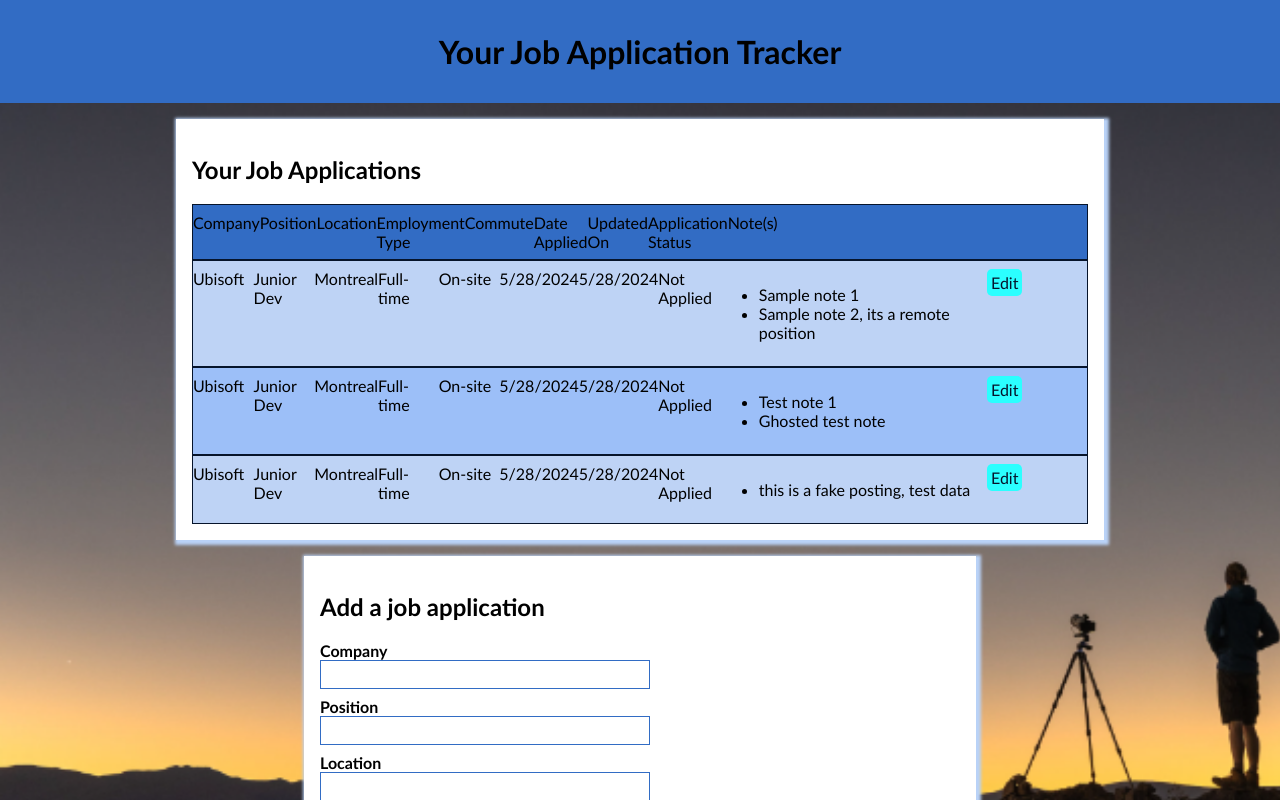
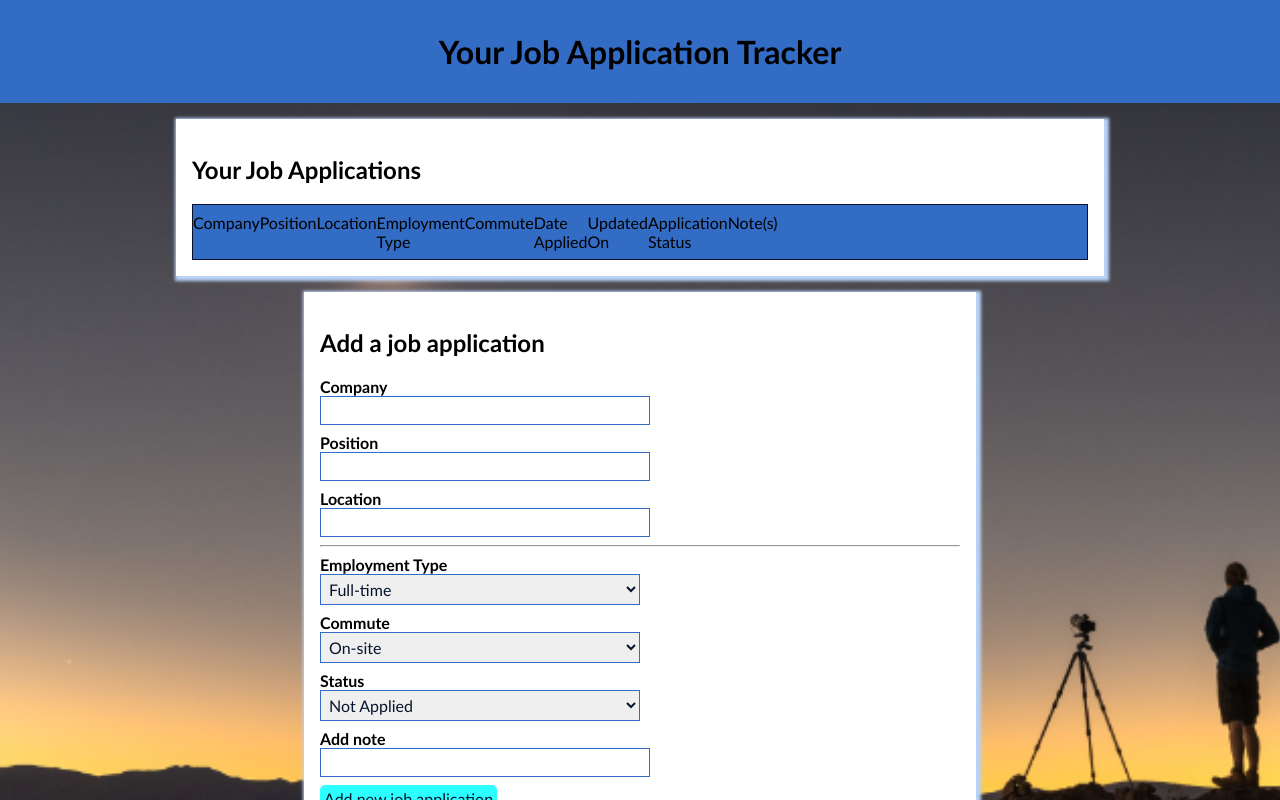
Before and after one commit to revive-mejett/job-application-tracker, an Angular app in the folder job-app-tracker/: page / in a window 1280 px wide. Shown: the top 800 px of the page. Built offline with nearby package versions, Linux system fonts and the light colour scheme.

Commit message:
saves job apps to local storage

```diff
--- a/job-app-tracker/src/app/home/home.component.ts
+++ b/job-app-tracker/src/app/home/home.component.ts
@@ -26,45 +26,18 @@
   })
 
 
+
+
   /**
    * Set job applications field
    */
   constructor() {
-    this.jobApplications = [
-      {
-        company: "Ubisoft",
-        position: "Junior Dev",
-        location: "Montreal",
-        employmentType: "Full-time",
-        commute: "On-site",
-        notes: ["Sample note 1", "Sample note 2, its a remote position"],
-        status: "Not Applied",
-        dateApplied: new Date(),
-        updatedOn: new Date(),
-      },
-      {
-        company: "Ubisoft",
-        position: "Junior Dev",
-        location: "Montreal",
-        employmentType: "Full-time",
-        commute: "On-site",
-        notes: ["Test note 1", "Ghosted test note"],
-        status: "Not Applied",
-        dateApplied: new Date(),
-        updatedOn: new Date(),
-      },
-      {
-        company: "Ubisoft",
-        position: "Junior Dev",
-        location: "Montreal",
-        employmentType: "Full-time",
-        commute: "On-site",
-        notes: ["this is a fake posting, test data"],
-        status: "Not Applied",
-        dateApplied: new Date(),
-        updatedOn: new Date(),
-      }
-    ]
+    let jobApplicationString : string | null = localStorage.getItem("jobApps") ?? ""
+    this.jobApplications = jobApplicationString !== "" ? JSON.parse(jobApplicationString) : []
+    this.jobApplications.map(app => {
+      app.dateApplied = new Date(app.dateApplied!)
+      app.updatedOn = new Date(app.updatedOn!)
+    })
   }
 
   addItem(company: string, position: string, location: string, employmentType: EmploymentType, commute: CommuteType, notes: string[], status : ApplicationStatus) {
@@ -81,6 +54,9 @@
       dateApplied: new Date(),
       updatedOn: new Date(),
     })
+
+    //save the list
+    localStorage.setItem("jobApps", JSON.stringify(this.jobApplications))
   }
 
   onSubmit() {
```
